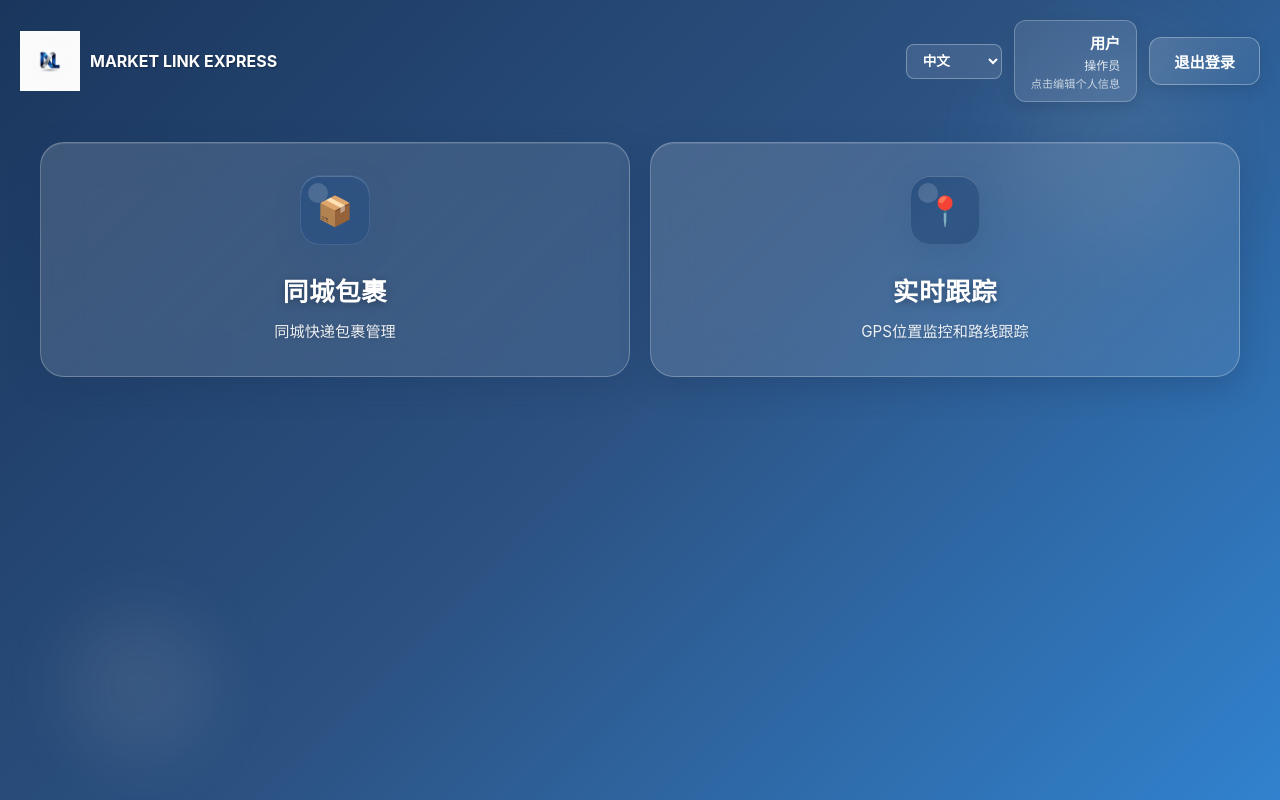
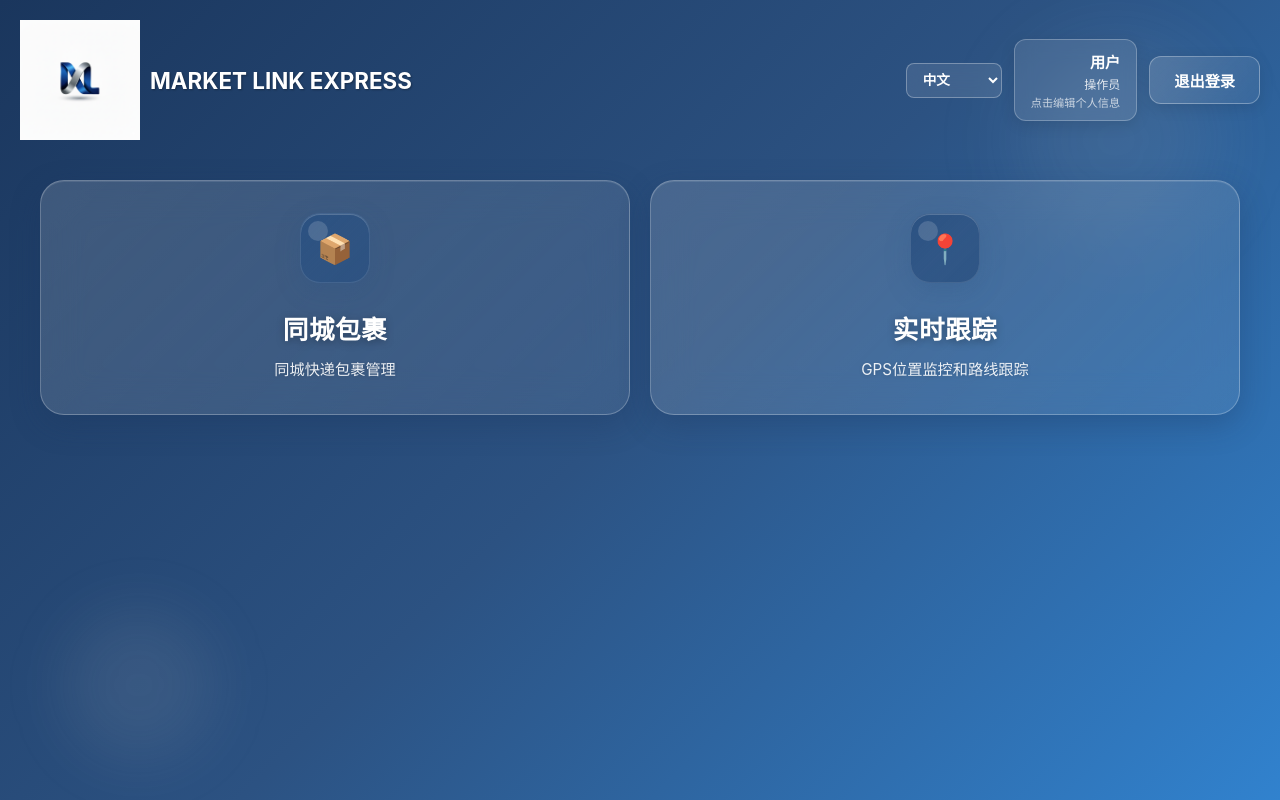
Before and after one commit to huangdelun16-lgtm/ml-express, a React (Create React App) app: page /admin/dashboard in a window 1280 px wide. Built offline with nearby package versions, Linux system fonts and the light colour scheme; the HTML template or start-up script is replaced by a standard one.

Commit message:
Increase logo size by 2x across all web pages

```diff
--- a/src/pages/AdminDashboard.tsx
+++ b/src/pages/AdminDashboard.tsx
@@ -160,8 +160,8 @@ const AdminDashboard: React.FC = () => {
 
   // LOGO组件
   const Logo = ({ size = 'medium' }: { size?: 'small' | 'medium' | 'large' }) => {
-    const logoSize = size === 'small' ? '40px' : size === 'large' ? '80px' : '60px';
-    const textSize = size === 'small' ? '0.8rem' : size === 'large' ? '1.2rem' : '1rem';
+    const logoSize = size === 'small' ? '80px' : size === 'large' ? '160px' : '120px';
+    const textSize = size === 'small' ? '1rem' : size === 'large' ? '1.8rem' : '1.4rem';
 
     return (
       <div style={{ display: 'flex', alignItems: 'center', gap: '10px' }}>
--- a/src/pages/AdminLogin.tsx
+++ b/src/pages/AdminLogin.tsx
@@ -63,8 +63,8 @@ const AdminLogin: React.FC = () => {
 
   // LOGO组件
   const Logo = ({ size = 'medium' }: { size?: 'small' | 'medium' | 'large' }) => {
-    const logoSize = size === 'small' ? '40px' : size === 'large' ? '80px' : '60px';
-    const textSize = size === 'small' ? '0.8rem' : size === 'large' ? '1.2rem' : '1rem';
+    const logoSize = size === 'small' ? '80px' : size === 'large' ? '160px' : '120px';
+    const textSize = size === 'small' ? '1rem' : size === 'large' ? '1.8rem' : '1.4rem';
 
     return (
       <div
--- a/src/pages/HomePage.tsx
+++ b/src/pages/HomePage.tsx
@@ -414,7 +414,7 @@ const HomePage: React.FC = () => {
 
   // LOGO组件
   const Logo = ({ size = 'medium' }: { size?: 'small' | 'medium' | 'large' }) => {
-    const logoSize = size === 'small' ? '40px' : size === 'large' ? '80px' : '60px';
+    const logoSize = size === 'small' ? '80px' : size === 'large' ? '160px' : '120px';
 
     return (
       <div
@@ -443,7 +443,7 @@ const HomePage: React.FC = () => {
         {/* 公司名称 - 放大字体 */}
         <div style={{
           color: 'white',
-          fontSize: size === 'small' ? '1.2rem' : size === 'large' ? '2rem' : '1.5rem',
+          fontSize: size === 'small' ? '1.4rem' : size === 'large' ? '2.4rem' : '2rem',
           fontWeight: 'bold',
           textShadow: '1px 1px 2px rgba(0,0,0,0.3)'
         }}>
```
